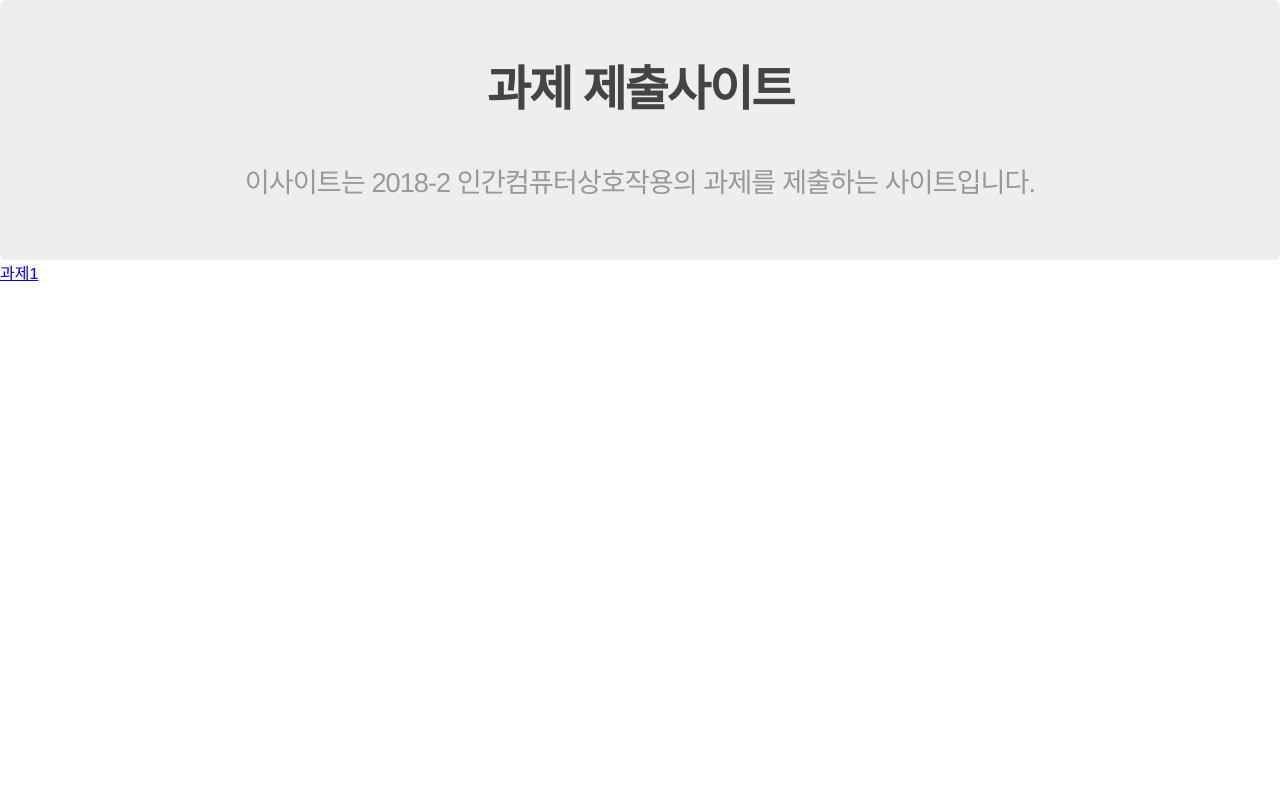
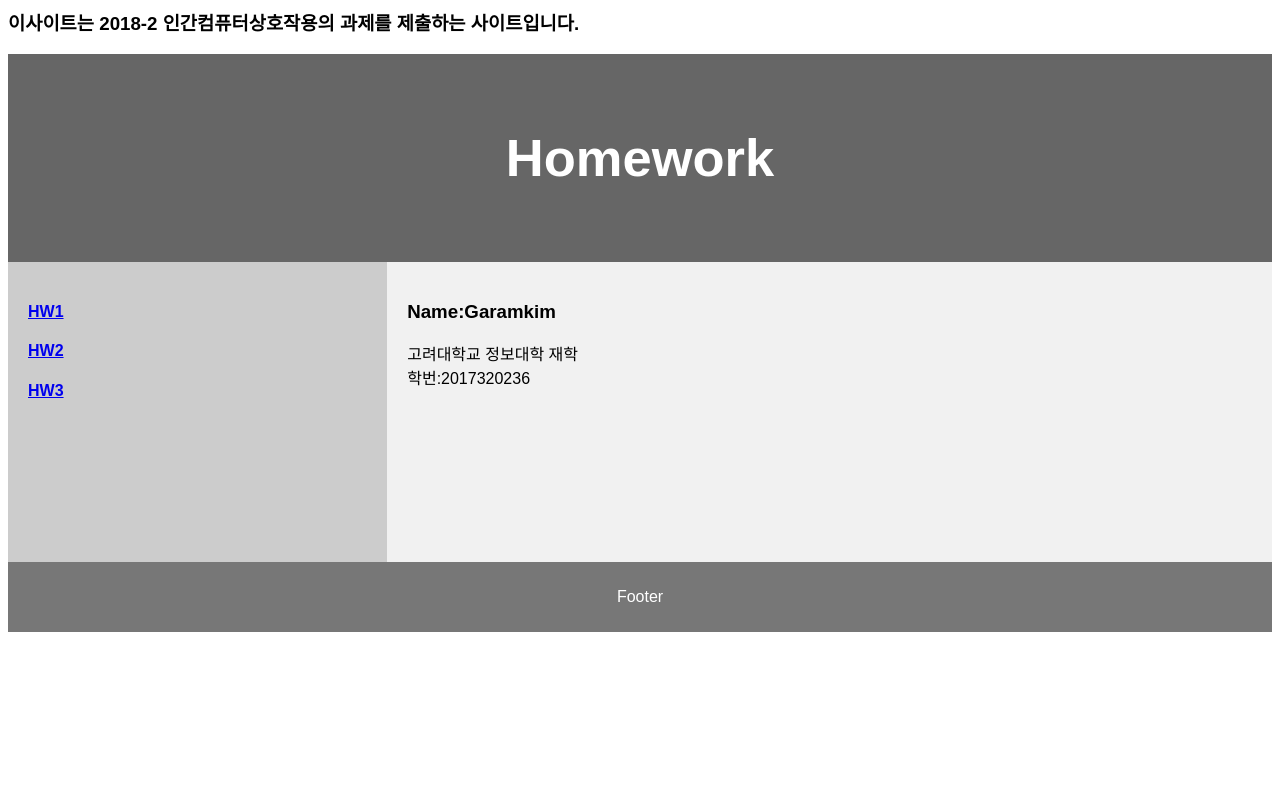
Before and after one commit to RIVERKIM/Simple-FlaskwebApplication-with-Asure, a Flask app: page / in a window 1280 px wide. Run offline with Flask 2, Linux system fonts and the light colour scheme.

Commit message:
Add files via upload

```diff
--- a/FlaskWebProject1/templates/index.html
+++ b/FlaskWebProject1/templates/index.html
@@ -1,91 +1,101 @@
   <div class="jumbo">
-    <h2>과제 제출사이트<h2>
     <h3>이사이트는 2018-2 인간컴퓨터상호작용의 과제를 제출하는 사이트입니다.<h3>
   </div>
-  <html>
-  <style>
-  body {
-  margin: 0;
-  padding: 0;
-  font-family: "Helvetica Neue", Helvetica, Arial, sans-serif;
-  color: #444;
+  <!DOCTYPE html>
+<html lang="en">
+<head>
+<title>과제 제출</title>
+<meta charset="utf-8">
+<meta name="viewport" content="width=device-width, initial-scale=1">
+<style>
+* {
+    box-sizing: border-box;
 }
 
-/*
- * Create dark grey header with a white logo
- */
-
-header {
-  background-color: #2B2B2B;
-  height: 35px;
-  width: 100%;
-  opacity: .9;
-  margin-bottom: 10px;
+body {
+    font-family: Arial, Helvetica, sans-serif;
 }
 
-header h1.logo {
-  margin: 0;
-  font-size: 1.7em;
-  color: #fff;
-  text-transform: uppercase;
-  float: left;
+/* Style the header */
+header {
+    background-color: #666;
+    padding: 30px;
+    text-align: center;
+    font-size: 35px;
+    color: white;
 }
 
-header h1.logo:hover {
-  color: #fff;
-  text-decoration: none;
+/* Create two columns/boxes that floats next to each other */
+nav {
+    float: left;
+    width: 30%;
+    height: 300px; /* only for demonstration, should be removed */
+    background: #ccc;
+    padding: 20px;
 }
 
-/*
- * Center the body content
- */
-
-.container {
-  width: 940px;
-  margin: 0 auto;
+/* Style the list inside the menu */
+nav ul {
+    list-style-type: none;
+    padding: 0;
 }
 
-div.jumbo {
-  padding: 10px 0 30px 0;
-  background-color: #eeeeee;
-  -webkit-border-radius: 6px;
-     -moz-border-radius: 6px;
-          border-radius: 6px;
+article {
+    float: left;
+    padding: 20px;
+    width: 70%;
+    background-color: #f1f1f1;
+    height: 300px; /* only for demonstration, should be removed */
 }
 
-h2 {
-  font-size: 3em;
-  margin-top: 40px;
-  text-align: center;
-  letter-spacing: -2px;
+/* Clear floats after the columns */
+section:after {
+    content: "";
+    display: table;
+    clear: both;
 }
 
-h3 {
-  font-size: 1.7em;
-  font-weight: 100;
-  margin-top: 30px;
-  text-align: center;
-  letter-spacing: -1px;
-  color: #999;
+/* Style the footer */
+footer {
+    background-color: #777;
+    padding: 10px;
+    text-align: center;
+    color: white;
 }
 
-.menu {
-  float: right;
-  margin-top: 8px;
-}
-
-.menu li {
-  display: inline;
-}
-
-.menu li + li {
-  margin-left: 35px;
-}
-
-.menu li a {
-  color: #999;
-  text-decoration: none;
+/* Responsive layout - makes the two columns/boxes stack on top of each other instead of next to each other, on small screens */
+@media (max-width: 600px) {
+    nav, article {
+        width: 100%;
+        height: auto;
+    }
 }
 </style>
-<a href="https://drive.google.com/file/d/1gCyBvmBO-JzA4KGbHI9_Va4vlFnDKBV4/view?usp=sharing">과제1</a>
+</head>
+<body>
+<header>
+  <h2>Homework</h2>
+</header>
+
+<section>
+  <nav>
+    <ul>
+<h4><a href="https://drive.google.com/file/d/1gCyBvmBO-JzA4KGbHI9_Va4vlFnDKBV4/view?usp=sharing">HW1</a><h4>
+	<h4><a href="https://drive.google.com/file/d/1HeuV8GuN9pfqzeVO5Oz2WrEKJHLNcSXc/view?usp=sharing">HW2</a></h4>
+    <h4><a href="https://drive.google.com/file/d/1dFuZoB2HLS0WKQlYWMPG6IuoJ6UtB7JL/view?usp=sharing">HW3</a></h4>
+    </ul>
+  </nav>
+
+  <article>
+    <h1>Name:Garamkim</h1>
+    <p>고려대학교 정보대학 재학<br>
+    학번:2017320236</p>
+  </article>
+</section>
+
+<footer>
+  <p>Footer</p>
+</footer>
+
+</body>
 </html>
```
